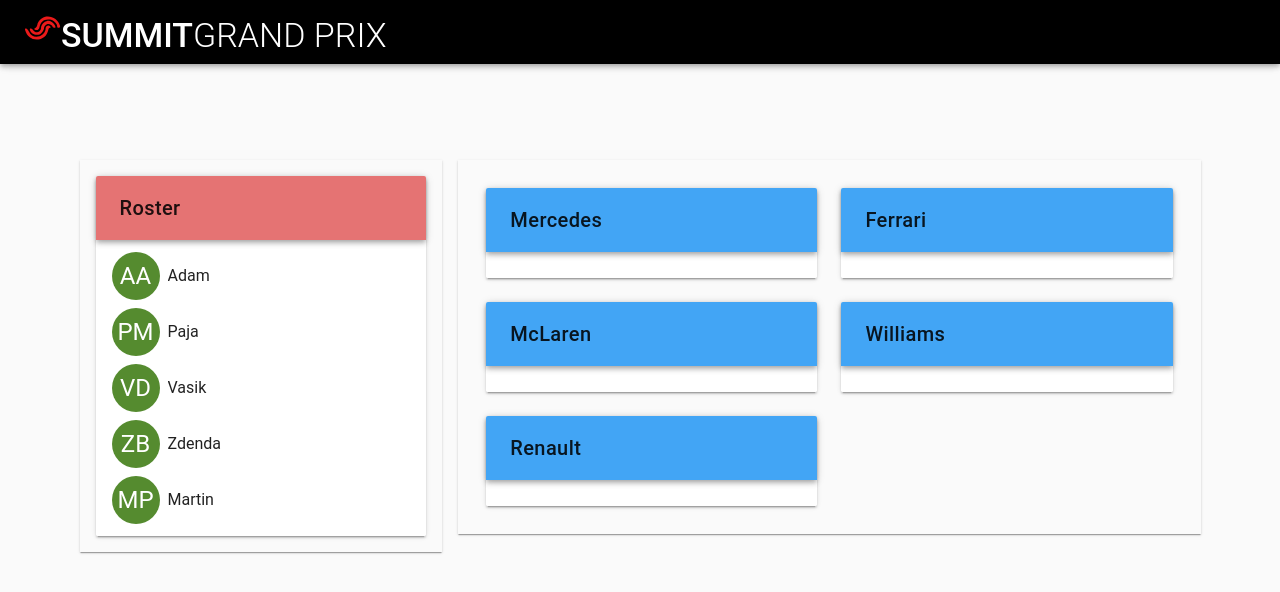
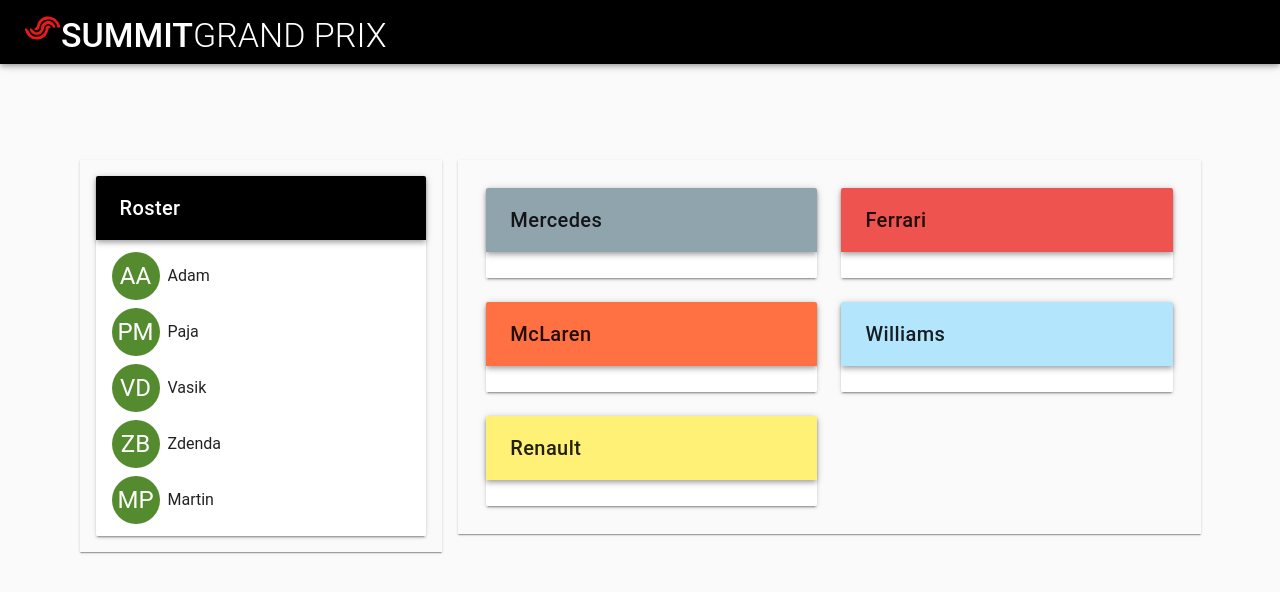
Before and after one commit to vaclav-dvorak/summit-formule, a Vue app: page /#/ in a window 1280 px wide. Shown: the top 592 px of the page. Built offline with nearby package versions, Linux system fonts and the light colour scheme.

Commit message:
add team colors

```diff
--- a/src/views/Home.vue
+++ b/src/views/Home.vue
@@ -5,7 +5,7 @@
         <v-layout align-start justify-center>
           <v-flex xs4 class="elevation-1 pa-3 ma-2">
             <v-card>
-              <v-toolbar color="red lighten-2">
+              <v-toolbar color="black" dark>
                 <v-toolbar-title>Roster</v-toolbar-title>
               </v-toolbar>
 
@@ -34,7 +34,7 @@
           <v-layout row wrap xs8 class="elevation-1 pa-3 ma-2">
             <v-flex v-for="(team, index) in teams" :key="index" xs6 class="">
               <v-card>
-                <v-toolbar color="blue lighten-1">
+                <v-toolbar :color="team.color">
                   <v-toolbar-title>{{ team.name }}</v-toolbar-title>
                 </v-toolbar>
                 <v-list two-line>
@@ -45,10 +45,8 @@
                   >
                     <template v-for="item in team.list">
                       <v-list-tile :key="item.id" avatar>
-                        <v-avatar color="red darken-2" class="mr-2">
-                          <span class="white--text headline">{{
-                            item.avatar
-                          }}</span>
+                        <v-avatar :color="team.color" class="mr-2">
+                          <span class="headline">{{ item.avatar }}</span>
                         </v-avatar>
                         <v-list-tile-content>
                           <v-list-tile-title>{{
@@ -106,11 +104,11 @@
         }
       ],
       teams: {
-        mercedes: { name: 'Mercedes', list: [] },
-        ferrari: { name: 'Ferrari', list: [] },
-        mclaren: { name: 'McLaren', list: [] },
-        williams: { name: 'Williams', list: [] },
-        renault: { name: 'Renault', list: [] }
+        mercedes: { name: 'Mercedes', list: [], color: 'blue-grey lighten-2' },
+        ferrari: { name: 'Ferrari', list: [], color: 'red lighten-1' },
+        mclaren: { name: 'McLaren', list: [], color: 'deep-orange lighten-1' },
+        williams: { name: 'Williams', list: [], color: 'light-blue lighten-4' },
+        renault: { name: 'Renault', list: [], color: 'yellow lighten-2' }
       }
     }
   }
```
